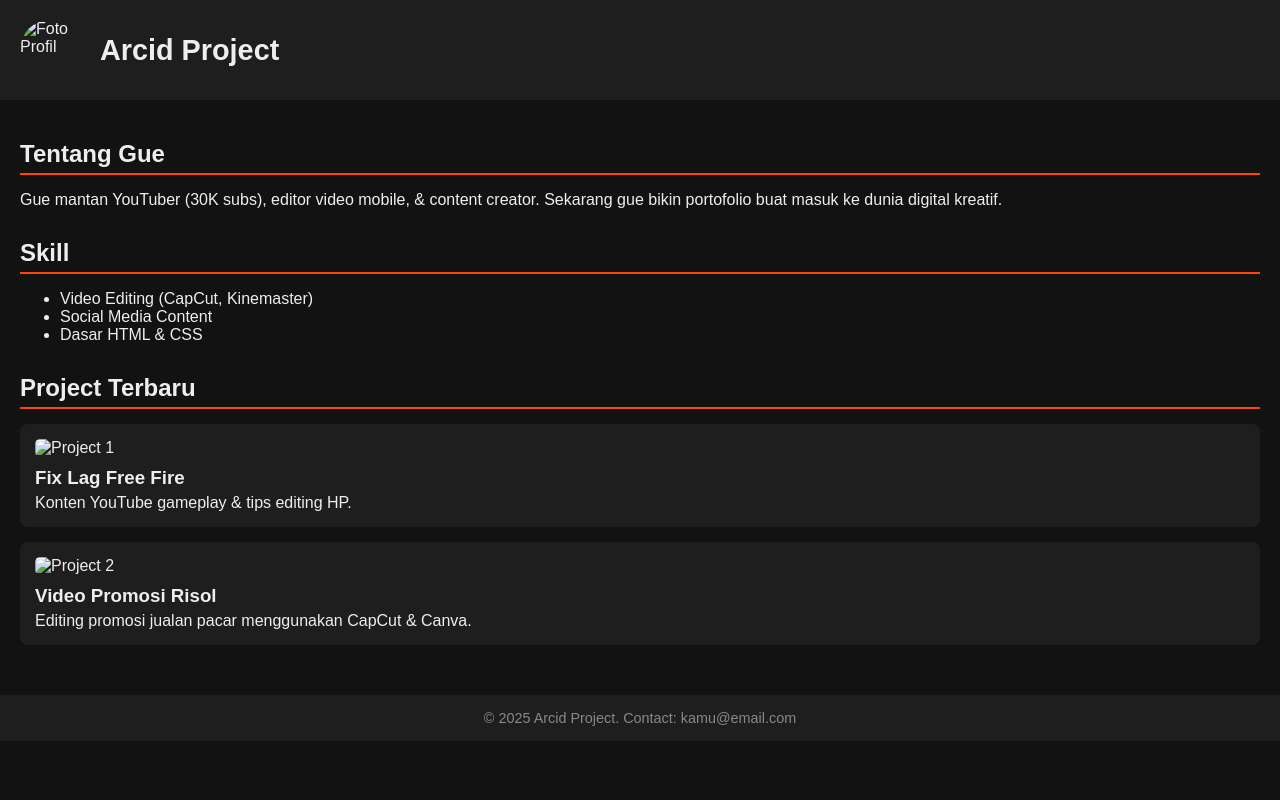
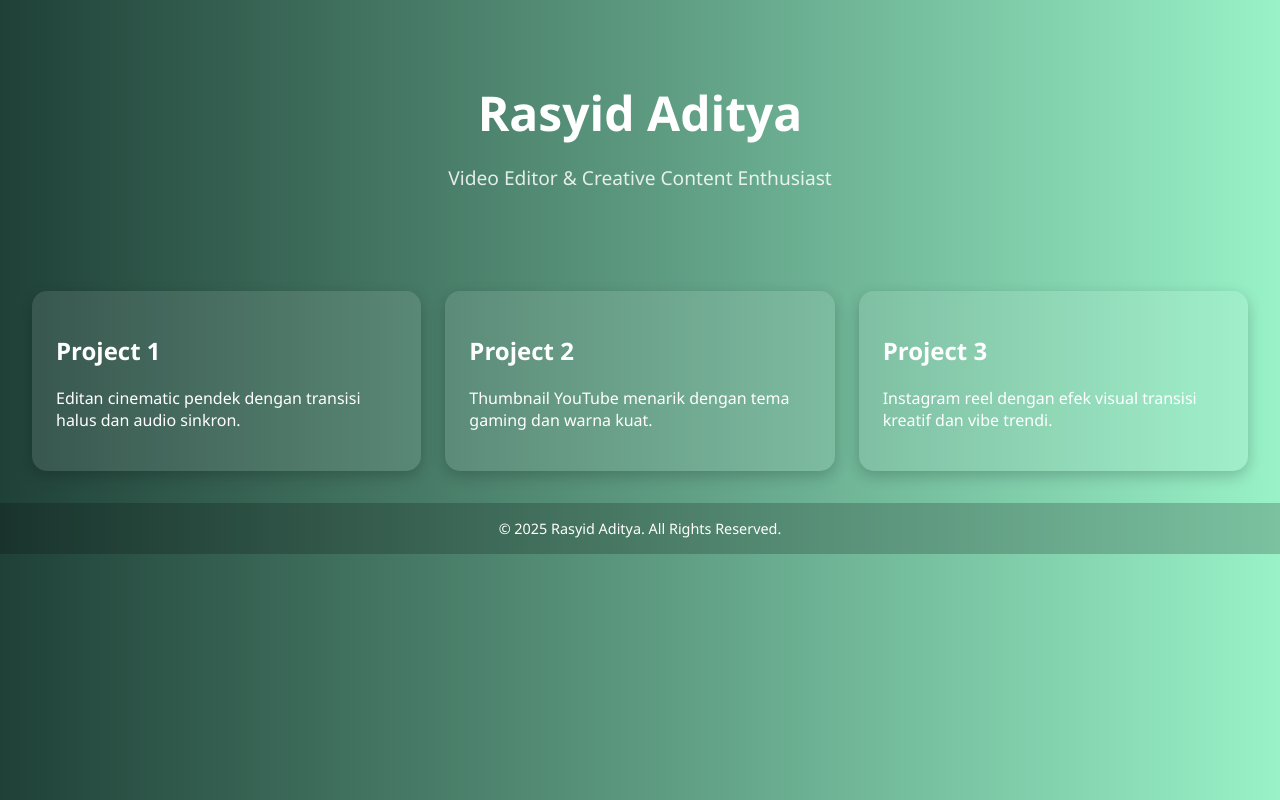
Before and after one commit to Arcid-Project/arcidprojectt, a plain HTML site: page index.html in a window 1280 px wide. Drawn offline with Linux system fonts and the light colour scheme.

Commit message:
index.html

```diff
--- a/index.html
+++ b/index.html
@@ -1,112 +1,95 @@
 <!DOCTYPE html>
-<html lang="id">
+<html lang="en">
 <head>
   <meta charset="UTF-8" />
   <meta name="viewport" content="width=device-width, initial-scale=1.0" />
-  <title>Portofolio Arcid Project</title>
+  <title>My Portfolio</title>
   <style>
     body {
       margin: 0;
-      font-family: sans-serif;
-      background: #121212;
-      color: #eee;
+      font-family: 'Segoe UI', Tahoma, Geneva, Verdana, sans-serif;
+      background: linear-gradient(to right, #1f4037, #99f2c8);
+      color: #fff;
+      overflow-x: hidden;
     }
+
     header {
-      display: flex;
-      align-items: center;
-      padding: 20px;
-      background: #1e1e1e;
+      text-align: center;
+      padding: 3rem 1rem;
+      animation: fadeIn 2s ease-out;
     }
-    header img {
-      width: 60px;
-      height: 60px;
-      border-radius: 50%;
-      margin-right: 20px;
+
+    h1 {
+      font-size: 3rem;
+      margin-bottom: 0.5rem;
     }
-    header h1 {
-      font-size: 1.8em;
-      margin: 0;
+
+    p.tagline {
+      font-size: 1.2rem;
+      opacity: 0.85;
     }
-    .content {
-      padding: 20px;
+
+    section.projects {
+      display: grid;
+      grid-template-columns: repeat(auto-fit, minmax(250px, 1fr));
+      gap: 1.5rem;
+      padding: 2rem;
+      animation: slideUp 1s ease-out;
     }
-    .section {
-      margin-bottom: 30px;
+
+    .project {
+      background: rgba(255, 255, 255, 0.1);
+      padding: 1.5rem;
+      border-radius: 15px;
+      box-shadow: 0 5px 15px rgba(0, 0, 0, 0.2);
+      transition: transform 0.3s ease;
     }
-    .section h2 {
-      border-bottom: 2px solid #ff4500;
-      padding-bottom: 5px;
-      margin-bottom: 15px;
+
+    .project:hover {
+      transform: scale(1.05);
     }
-    .project {
-      background: #1e1e1e;
-      padding: 15px;
-      border-radius: 8px;
-      margin-bottom: 15px;
-    }
-    .project img {
-      max-width: 100%;
-      border-radius: 5px;
-    }
-    .project h3 {
-      margin: 10px 0 5px;
-    }
-    .project p { margin: 0; }
+
     footer {
       text-align: center;
-      padding: 15px;
-      background: #1e1e1e;
-      font-size: 0.9em;
-      color: #888;
+      padding: 1rem;
+      font-size: 0.9rem;
+      background: rgba(0, 0, 0, 0.2);
     }
-    @media(max-width:600px){
-      header { flex-direction: column; text-align:center; }
-      header img { margin-bottom:10px; }
+
+    @keyframes fadeIn {
+      from { opacity: 0; transform: translateY(-20px); }
+      to { opacity: 1; transform: translateY(0); }
+    }
+
+    @keyframes slideUp {
+      from { opacity: 0; transform: translateY(40px); }
+      to { opacity: 1; transform: translateY(0); }
     }
   </style>
 </head>
 <body>
-
   <header>
-    <img src="[URL_FOTO_PROFIL]" alt="Foto Profil">
-    <h1>Arcid Project</h1>
+    <h1>Rasyid Aditya</h1>
+    <p class="tagline">Video Editor & Creative Content Enthusiast</p>
   </header>
 
-  <div class="content">
-    <div class="section">
-      <h2>Tentang Gue</h2>
-      <p>Gue mantan YouTuber (30K subs), editor video mobile, & content creator. Sekarang gue bikin portofolio buat masuk ke dunia digital kreatif.</p>
+  <section class="projects">
+    <div class="project">
+      <h2>Project 1</h2>
+      <p>Editan cinematic pendek dengan transisi halus dan audio sinkron.</p>
     </div>
-
-    <div class="section">
-      <h2>Skill</h2>
-      <ul>
-        <li>Video Editing (CapCut, Kinemaster)</li>
-        <li>Social Media Content</li>
-        <li>Dasar HTML & CSS</li>
-      </ul>
+    <div class="project">
+      <h2>Project 2</h2>
+      <p>Thumbnail YouTube menarik dengan tema gaming dan warna kuat.</p>
     </div>
-
-    <div class="section">
-      <h2>Project Terbaru</h2>
-
-      <div class="project">
-        <img src="[URL_GAMBAR_PROJECT1]" alt="Project 1">
-        <h3>Fix Lag Free Fire</h3>
-        <p>Konten YouTube gameplay & tips editing HP.</p>
-      </div>
-
-      <div class="project">
-        <img src="[URL_GAMBAR_PROJECT2]" alt="Project 2">
-        <h3>Video Promosi Risol</h3>
-        <p>Editing promosi jualan pacar menggunakan CapCut & Canva.</p>
-      </div>
+    <div class="project">
+      <h2>Project 3</h2>
+      <p>Instagram reel dengan efek visual transisi kreatif dan vibe trendi.</p>
     </div>
-  </div>
+  </section>
 
   <footer>
-    &copy; 2025 Arcid Project. Contact: kamu@email.com
+    &copy; 2025 Rasyid Aditya. All Rights Reserved.
   </footer>
-
 </body>
 </html>
```
